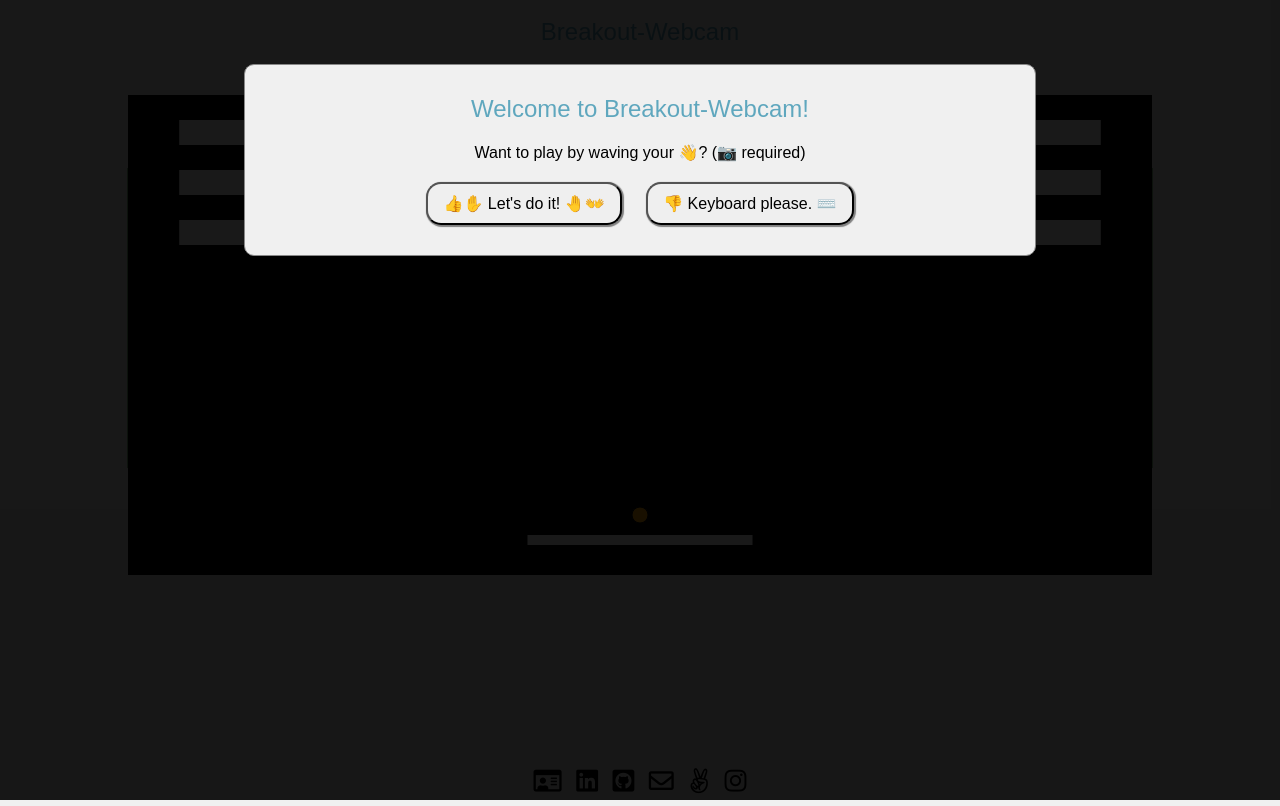
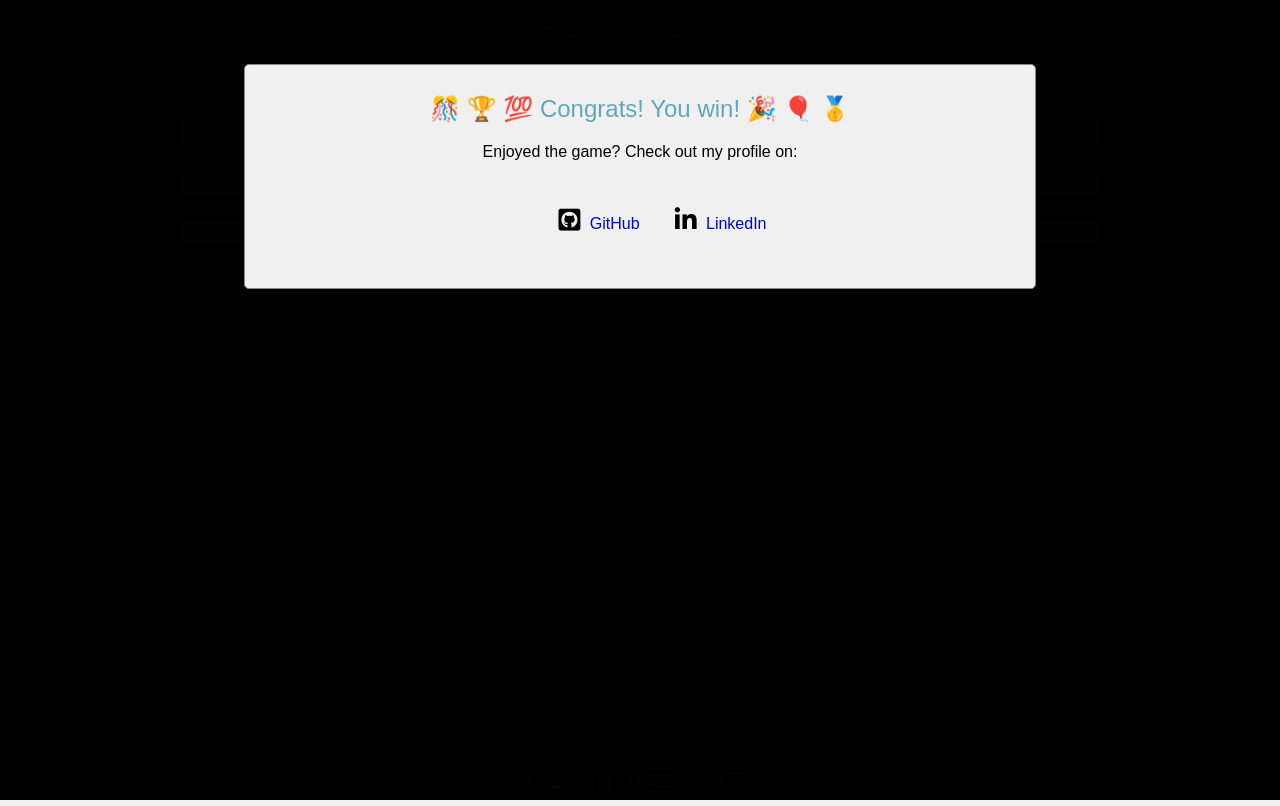
Before and after one commit to huangtonyj/Breakout-Webcam, a website built with webpack: page index.html in a window 1280 px wide. Built offline with nearby package versions, Linux system fonts and the light colour scheme.

Commit message:
Add styling

```diff
--- a/index.css
+++ b/index.css
@@ -36,7 +36,8 @@ ul {
 }
 
 button {
-  border-radius: 15px;
+  color: #385185;
+  border-radius: 5px;
   font-size: 16px;
   margin: 10px;
   padding: 10px 15px;
@@ -95,7 +96,7 @@ video {
   margin: 5% auto;
   padding: 20px;
   border: 1px solid #888;
-  border-radius: 10px;
+  border-radius: 5px;
   width: 80%;
   max-width: 750px;
   display: flex;
@@ -113,7 +114,7 @@ video {
 }
 
 #modal-win {
-  display: none;
+  display: block;
 }
 
 #modal-win ul {
@@ -123,7 +124,7 @@ video {
 
 #modal-win li {
   margin: 15px;
-  font-size: 26px;
+  font-size: 16px;
 }
 
 .fas,
@@ -141,7 +142,18 @@ video {
   color: blue;
 }
 
+#button-tf-webcam {
+  animation: shake 0.70s;
+  animation-iteration-count: infinite;
+}
 
+@keyframes shake {
+  0% {transform: rotate(0deg);}
+  25% {transform: rotate(0.5deg);}
+  50% {transform: rotate(0deg) scale(1.1);}
+  75% {transform: rotate(-0.5deg);}
+  100% {transform: rotate(0deg);}
+}
 
 .loader {
   position: absolute;
```
